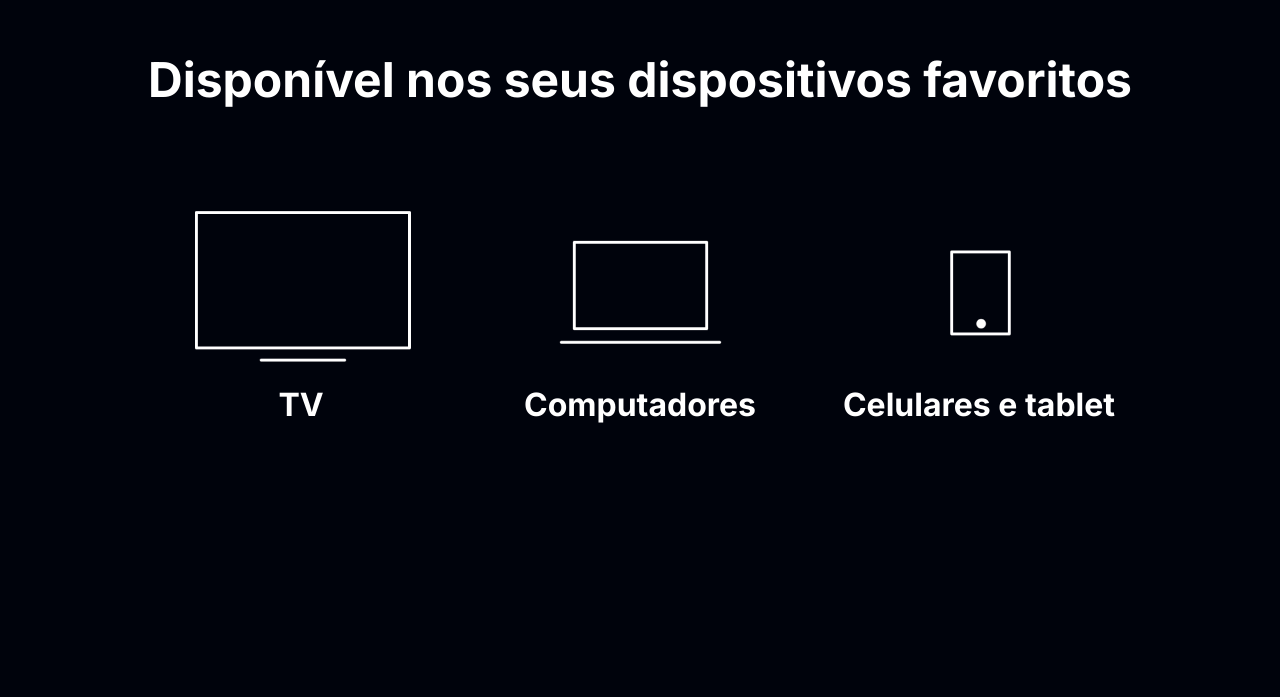
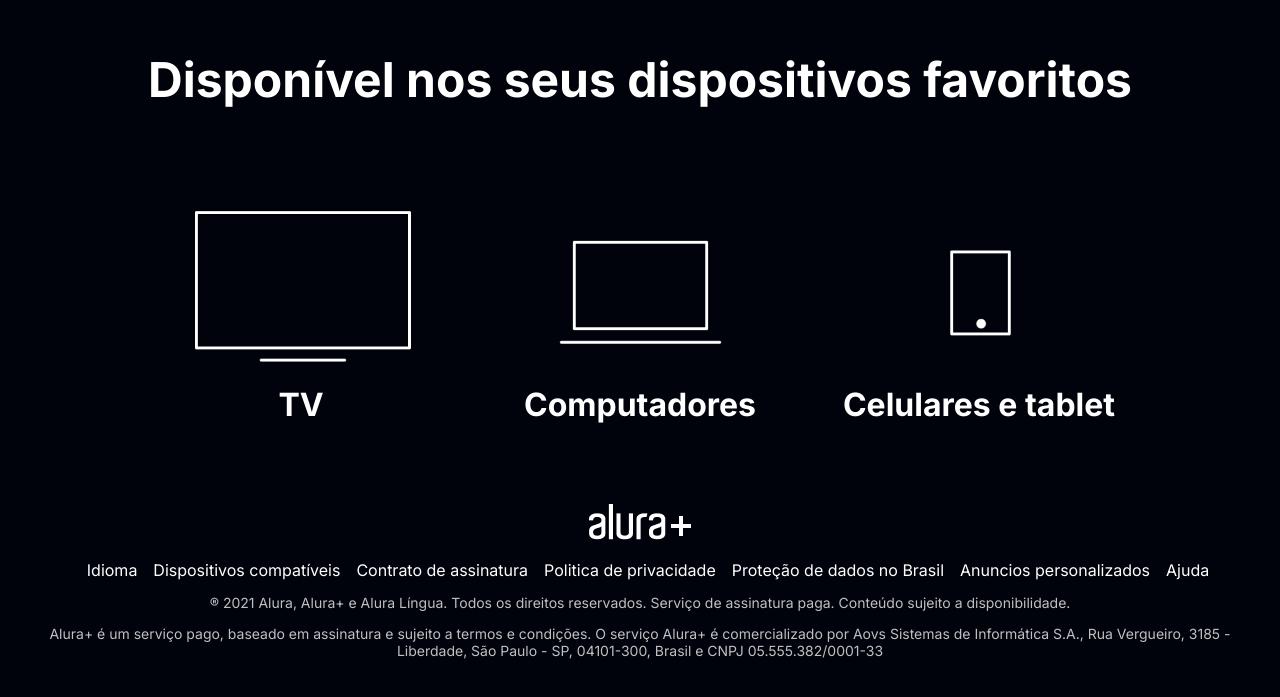
Before and after one commit to dev-saulo/Projeto-LandingPage-AluraPlus, a plain HTML site: page index.html in a window 1280 px wide. Shown: the part 3150-3847 px from the top of the page. Before the commit the page ends 3654 px from the top, so only its background shows below. Drawn offline with Linux system fonts and the light colour scheme; a web font is replaced by a local one.

Commit message:
Criação do Footer

```diff
--- a/index.html
+++ b/index.html
@@ -67,8 +67,19 @@
         </ul>
     </section>
 
-    <footer>
-
+    <footer class="rodape">
+        <img src="./assets/Logo.png" alt="logo Alura+" class="rodape__logo">
+        <ul class="rodape__lista">
+            <il class="lista__link"><a href="#">Idioma</a></il>
+            <il class="lista__link"><a href="#">Dispositivos compatíveis</a></il>
+            <il class="lista__link"><a href="#">Contrato de assinatura</a></il>
+            <il class="lista__link"><a href="#">Politica de privacidade</a></il>
+            <il class="lista__link"><a href="#">Proteção de dados no Brasil</a></il>
+            <il class="lista__link"><a href="#">Anuncios personalizados</a></il>
+            <il class="lista__link"><a href="#">Ajuda</a></il>
+        </ul>
+        <p class="rodape__texto">® 2021 Alura, Alura+ e Alura Língua. Todos os direitos reservados. Serviço de assinatura paga. Conteúdo sujeito a disponibilidade.</p>
+        <p class="rodape__texto">Alura+ é um serviço pago, baseado em assinatura e sujeito a termos e condições. O serviço Alura+ é comercializado por Aovs Sistemas de Informática S.A., Rua Vergueiro, 3185 - Liberdade, São Paulo - SP, 04101-300, Brasil e CNPJ 05.555.382/0001-33</p>
     </footer>
 
 </body>
--- a/style.css
+++ b/style.css
@@ -5,6 +5,7 @@
     --cor-de-fundo: #00030C;
     --fonte-principal: 'Inter';
     --botao-azul-efeito: #3c92fa;
+    --botao-azul-efeito: #3C92FA
 }
 
 body {
@@ -116,3 +117,40 @@ body {
     font-size: 32px;
     color: var(--branco-principal);
 }
+
+.rodape {
+    text-align: center;
+    margin: 5em 3em;
+}
+
+.rodape__lista {
+    display: flex;
+    justify-content: center;
+    list-style-type: none;
+    margin-top: 1em;
+}
+
+.lista__link a{
+    text-decoration: none;
+    color: var(--branco-principal);
+    margin-left: 1em;
+}
+
+.rodape__texto {
+    margin: 1em 0;
+    color: var(--cinza-secundario);
+    font-size: 14px;
+}
+
+.lista__link a:hover {
+    color: var(--botao-azul);
+}
+
+.lista__link a:active {
+    color: purple;
+}
+
+.container__botao:hover {
+    background-color: var(--botao-azul-efeito);
+    color: var(--cor-de-fundo);
+}
```
